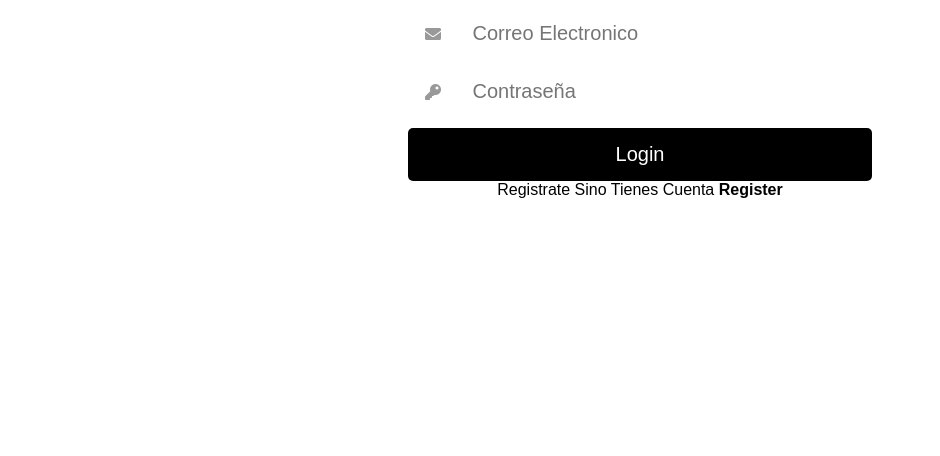
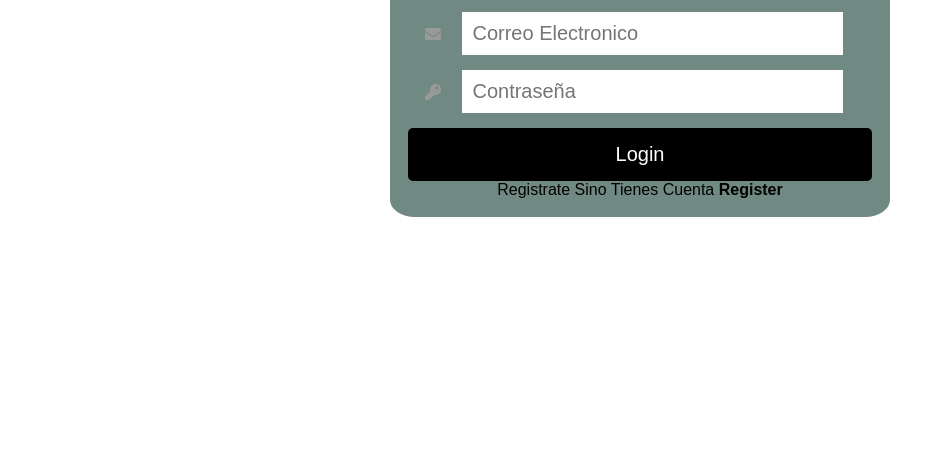
Before and after one commit to ateran876/ayksuplementos, a plain HTML site: page pages/login.html in a window 1280 px wide. Shown: the part 344-800 px from the top of the page, without its empty margins (0-940 px from the left). Drawn offline with Linux system fonts and the light colour scheme.

Commit message:
login colores

```diff
--- a/css/estilo.css
+++ b/css/estilo.css
@@ -444,7 +444,7 @@ h1{
 }
 
 .formulario{
-    background: #fff;
+    background: #09332893;
     margin-top: 150px;
     padding: 3px;
 }
```
Also changed, not shown: pages/login.html (line endings or trailing spaces).
